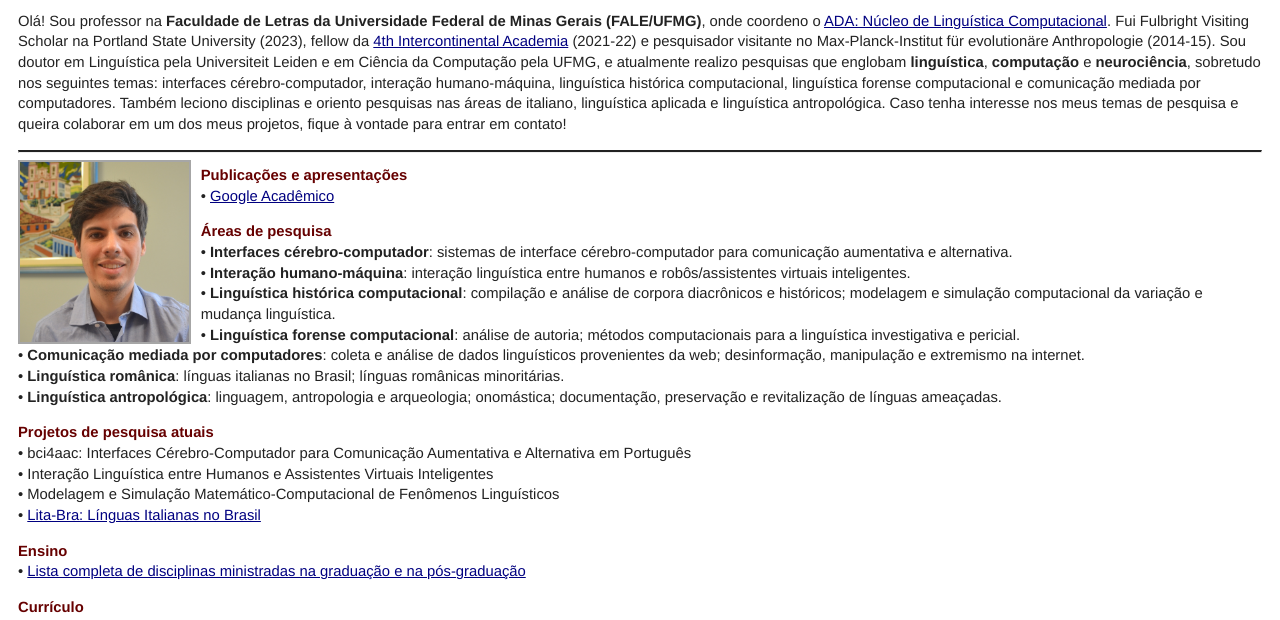
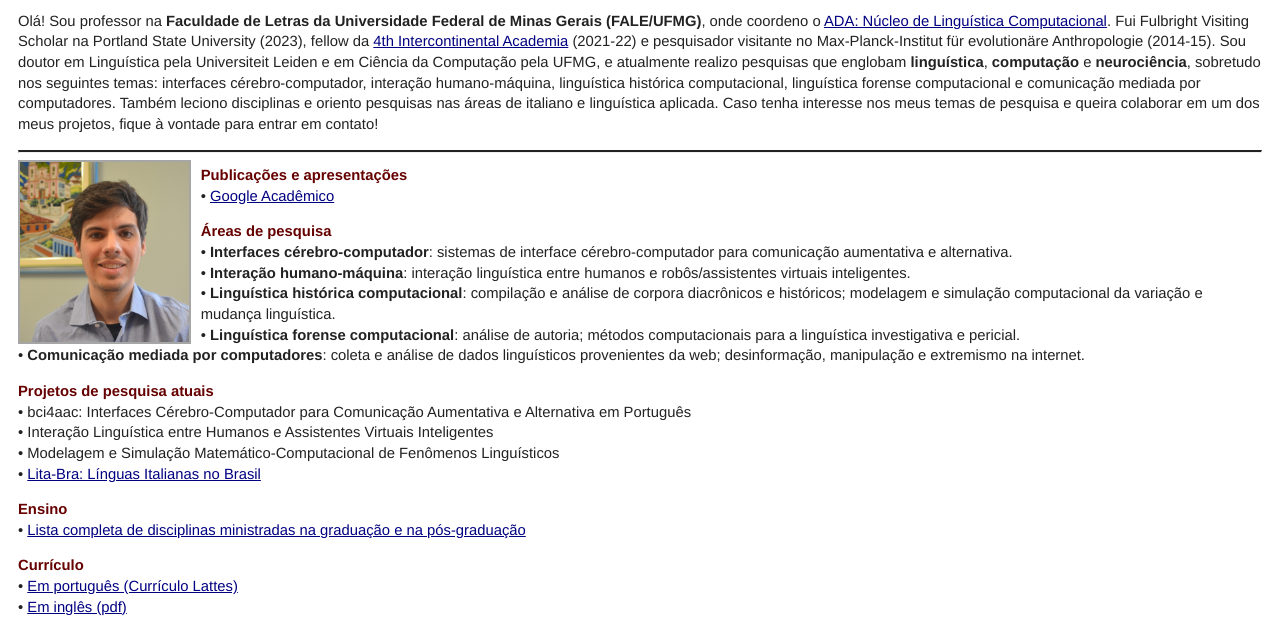
Before and after one commit to evandrocunha/evandrocunha.github.io, a plain HTML site: page index.html in a window 1280 px wide. Shown: the part 115-735 px from the top of the page. Drawn offline with Linux system fonts and the light colour scheme.

Commit message:
Add files via upload

```diff
--- a/index.html
+++ b/index.html
@@ -30,7 +30,7 @@
 
       <p><small><b><a href="en/"><img src="imgs/shakespeare.png" style="width: 20px; margin-right: 4px; border:0.6px solid #a6a6a6" align="left">This page in English</a></b></small></p>
 
-      <p>Olá! Sou professor na <strong>Faculdade de Letras da Universidade Federal de Minas Gerais (FALE/UFMG)</strong>, onde coordeno o <a href="http://www.letras.ufmg.br/nucleos/ada/" target="_blank">ADA: Núcleo de Linguística Computacional</a>. Fui Fulbright Visiting Scholar na Portland State University (2023), fellow da <a href="https://www.intercontinental-academia.org/" target="_blank">4th Intercontinental Academia</a> (2021-22) e pesquisador visitante no Max-Planck-Institut für evolutionäre Anthropologie (2014-15). Sou doutor em Linguística pela Universiteit Leiden e em Ciência da Computação pela UFMG, e atualmente realizo pesquisas que englobam <strong>linguística</strong>, <strong>computação</strong> e <strong>neurociência</strong>, sobretudo nos seguintes temas: interfaces cérebro-computador, interação humano-máquina, linguística histórica computacional, linguística forense computacional e comunicação mediada por computadores. Também leciono disciplinas e oriento pesquisas nas áreas de italiano, linguística aplicada e linguística antropológica. Caso tenha interesse nos meus temas de pesquisa e queira colaborar em um dos meus projetos, fique à vontade para entrar em contato!</p>
+      <p>Olá! Sou professor na <strong>Faculdade de Letras da Universidade Federal de Minas Gerais (FALE/UFMG)</strong>, onde coordeno o <a href="http://www.letras.ufmg.br/nucleos/ada/" target="_blank">ADA: Núcleo de Linguística Computacional</a>. Fui Fulbright Visiting Scholar na Portland State University (2023), fellow da <a href="https://www.intercontinental-academia.org/" target="_blank">4th Intercontinental Academia</a> (2021-22) e pesquisador visitante no Max-Planck-Institut für evolutionäre Anthropologie (2014-15). Sou doutor em Linguística pela Universiteit Leiden e em Ciência da Computação pela UFMG, e atualmente realizo pesquisas que englobam <strong>linguística</strong>, <strong>computação</strong> e <strong>neurociência</strong>, sobretudo nos seguintes temas: interfaces cérebro-computador, interação humano-máquina, linguística histórica computacional, linguística forense computacional e comunicação mediada por computadores. Também leciono disciplinas e oriento pesquisas nas áreas de italiano e linguística aplicada. Caso tenha interesse nos meus temas de pesquisa e queira colaborar em um dos meus projetos, fique à vontade para entrar em contato!</p>
   </header>
 
   <body>
@@ -50,8 +50,8 @@
         &bull; <strong>Linguística histórica computacional</strong>: compilação e análise de corpora diacrônicos e históricos; <!--lexicologia computacional; -->modelagem e simulação computacional da variação e mudança linguística<!--análise textual nos campos da saúde e do meio ambiente-->.<br>
         &bull; <strong>Linguística forense computacional</strong>: análise de autoria; <!--desenvolvimento e utilização de -->métodos computacionais para a linguística investigativa e pericial<!--; linguística forense histórica-->.<br>
         &bull; <strong>Comunicação mediada por computadores</strong>: coleta e análise de dados linguísticos provenientes da web; desinformação, manipulação e extremismo na internet.<br>
-        &bull; <strong>Linguística românica</strong>: <!--troncos asturo-leonês, galego-português e ítalo-dálmata; dialetologia românica; -->línguas italianas no Brasil; línguas românicas minoritárias<!--; línguas crioulas de base românica-->.<br>
-        &bull; <strong>Linguística antropológica</strong>: linguagem, antropologia e arqueologia; onomástica; documentação, preservação e revitalização de línguas ameaçadas.<br>
+        <!--&bull; <strong>Linguística românica</strong>: --><!--troncos asturo-leonês, galego-português e ítalo-dálmata; dialetologia românica; --><!--línguas italianas no Brasil; línguas românicas minoritárias--><!--; línguas crioulas de base românica--><!--.<br>  -->
+<!--         &bull; <strong>Linguística antropológica</strong>: linguagem, antropologia e arqueologia; onomástica; documentação, preservação e revitalização de línguas ameaçadas.<br> -->
         <!--&bull; Língua e cultura <strong>etruscas</strong>.<br>-->
         <!--&bull; <strong>Neurociência da linguagem</strong>: transtornos de linguagem em função de danos cerebrais; dislexia por negligência.<br>-->
         <!--&bull; <strong>Educação física</strong>: aspectos técnicos, táticos, históricos e sociais da esgrima; movimento olímpico; linguagem e esporte; história do esporte em Minas Gerais.-->
```
